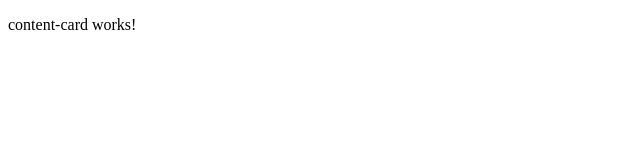
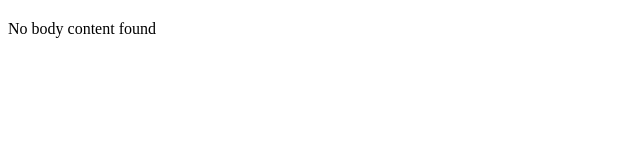
Before and after one commit to Ahmedbash98/Ahmed_Abdella_WEB601Assignments, an Angular app in the folder A_Abdella_MyFavouriteFootballPlayer/: page / in a window 1280 px wide. Shown: the top 160 px of the page, without its empty margins (0-640 px from the left). Built offline with nearby package versions, Linux system fonts and the light colour scheme.

Commit message:
Trying class example

```diff
--- a/A_Abdella_MyFavouriteFootballPlayer/src/app/content-card/content-card.component.html
+++ b/A_Abdella_MyFavouriteFootballPlayer/src/app/content-card/content-card.component.html
@@ -1 +1,10 @@
-<p>content-card works!</p>
+<h2>
+    {{ contentItem?.name }}
+  </h2>
+
+  <img *ngIf="contentItem" [src]="contentItem.imageLink">
+  <p class="body" *ngIf="contentItem && contentItem.position; else elseBlockNameIsWhateverYouWant">{{contentItem?.position}}</p>
+  <ng-template #elseBlockNameIsWhateverYouWant>
+    <p class="not-found">No body content found</p>
+  </ng-template>
+  <div class="type">{{contentItem?.age}}</div>
```
Also changed, not shown: 1 other file (tests, documents, lock files or other folders).
